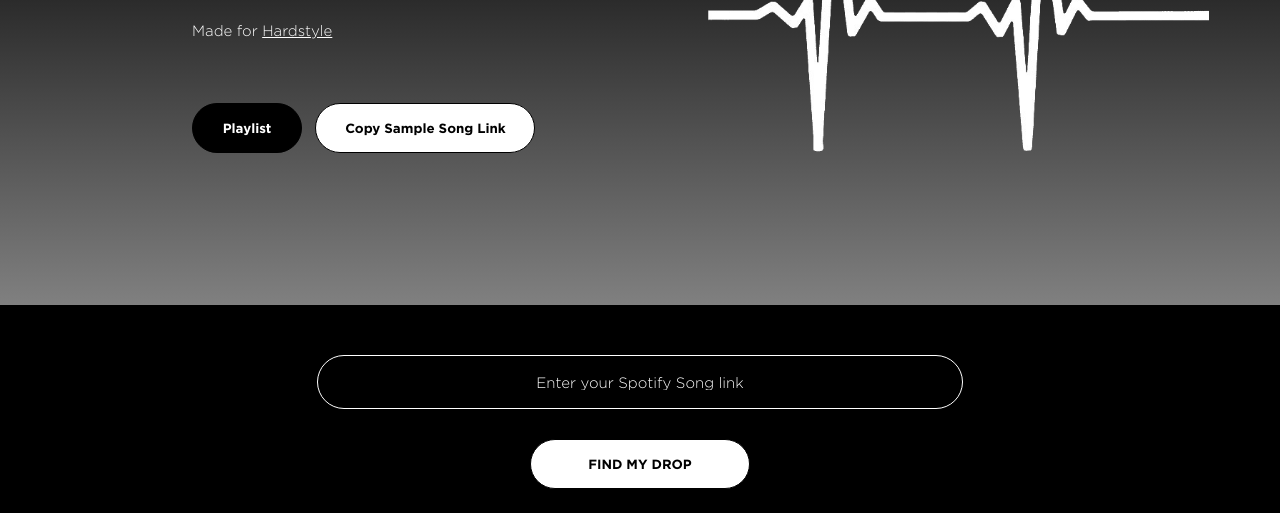
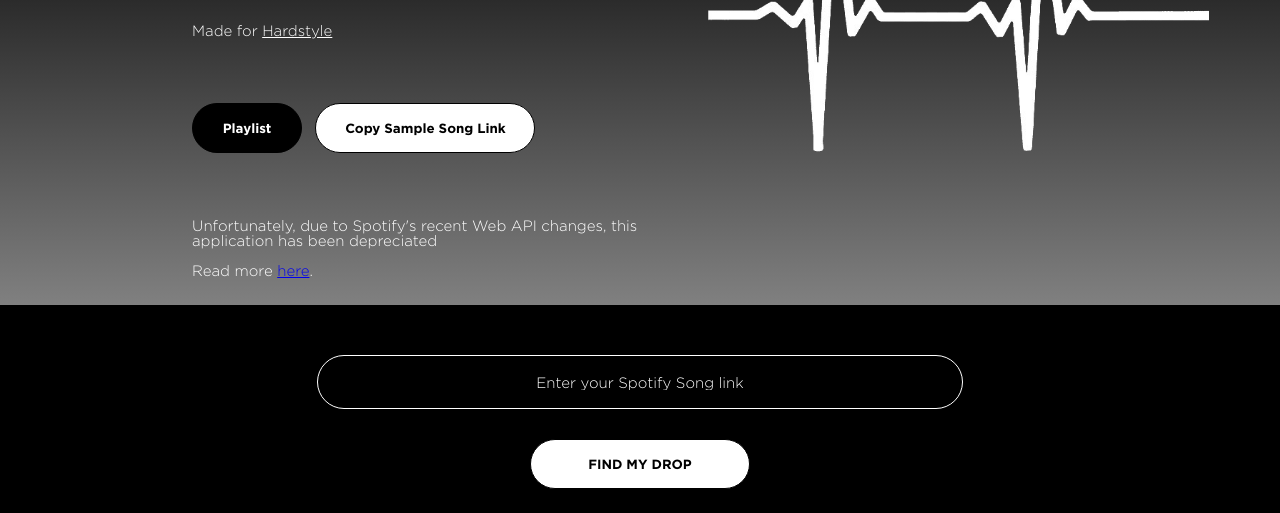
Before and after one commit to spencerwong1/dropfinder, a plain HTML site: page index.html in a window 1280 px wide. Shown: the part 287-800 px from the top of the page. Drawn offline with Linux system fonts and the light colour scheme.

Commit message:
app has sadly been depreciated by spotify

```diff
--- a/index.html
+++ b/index.html
@@ -25,6 +25,11 @@
                 <button class = "playlist-btn bold" id = "playlist-btn">Playlist</button>
                 <button class = "playlist-btn bold white-button" onclick="copyLink()" id = "sample-song-btn">Copy Sample Song Link</button>
                 <input type="text" value="https://open.spotify.com/track/05EG9LwFCVjkoYEWzsrHHO?si=e677cc70952a4b26" id="link" class = "invis-link">
+
+                <br>
+                <br>
+                <p class = "sub-text light"> Unfortunately, due to Spotify's recent Web API changes, this application has been depreciated</p>
+                <p class = "sub-text light">Read more <a href="https://developer.spotify.com/blog/2024-11-27-changes-to-the-web-api" target="_blank">here</a>.</p>
             </div>
             <div class = "img-container">
                 <img class = "img" src="img/heartbeat.png">
@@ -64,6 +69,7 @@
             <div class = "title-container">
                 <p class = "description bold"> How does it work?</p>
             </div>
+            <br>
             <p class = "light explaination-text">DropFinder
                 is a specialized program designed to identify
                 and locate beat drops within a song by analyzing
```
